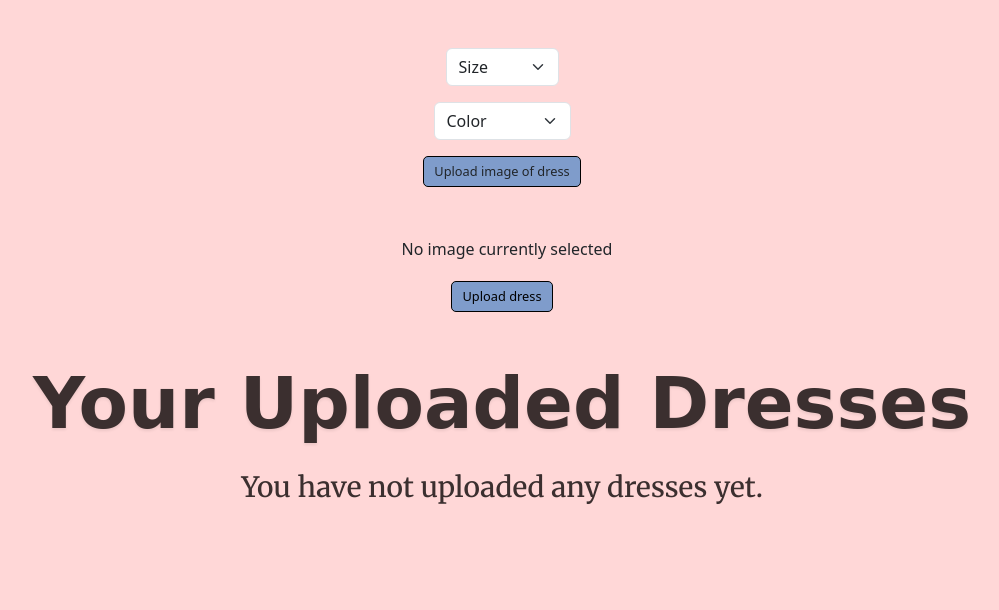
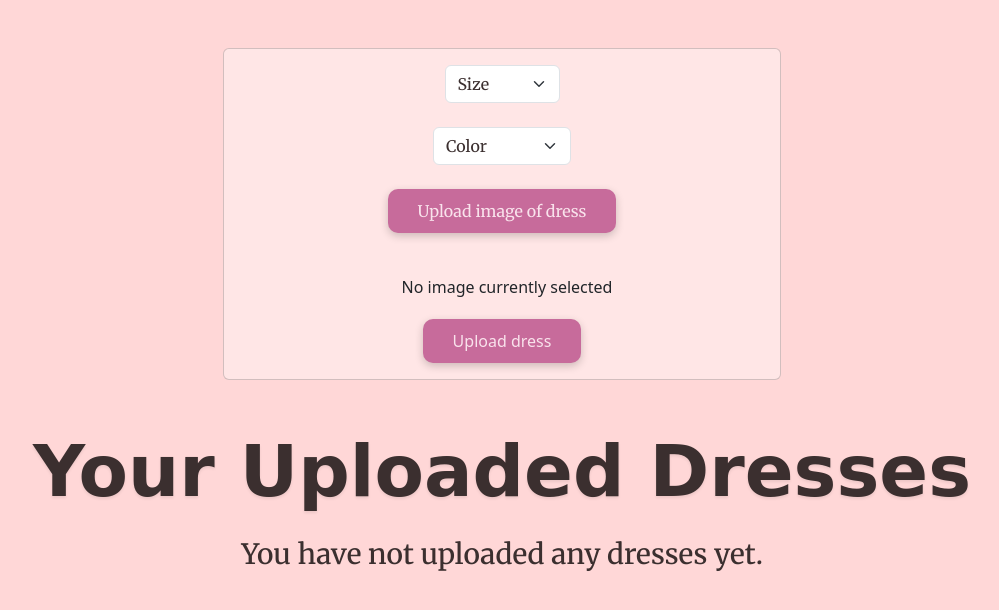
Before and after one commit to angelicabz81/gettingStarted, a Flask app: page /upload in a window 1280 px wide. Shown: the part 76-686 px from the top of the page, without its empty margins (138-1137 px from the left). Run offline with Flask 3, Linux system fonts and the light colour scheme; a user stored in the database is signed in; data comes from the database, SQL or seed files in the repository; both versions use the stored data as it was after the commit; some web fonts are replaced.

Commit message:
messages cards in progress

```diff
--- a/static/style.css
+++ b/static/style.css
@@ -103,32 +103,14 @@ nav .navbar-brand
   height: 100%
 }
 
-/* Table */
-
-.table {
-    --bs-table-color-type: initial;
-    --bs-table-bg-type: initial;
-    --bs-table-color-state: initial;
-    --bs-table-bg-state: initial;
-    --bs-table-color: var(--bs-emphasis-color);
-    --bs-table-bg: var(--bs-body-bg);
-    --bs-table-border-color: var(--bs-border-color);
-    --bs-table-accent-bg: transparent;
-    --bs-table-striped-color: var(--bs-emphasis-color);
-    --bs-table-striped-bg: rgba(var(--bs-emphasis-color-rgb), 0.05);
-    --bs-table-active-color: var(--bs-emphasis-color);
-    --bs-table-active-bg: rgba(var(--bs-emphasis-color-rgb), 0.1);
-    --bs-table-hover-color: var(--bs-emphasis-color);
-    --bs-table-hover-bg: rgba(var(--bs-emphasis-color-rgb), 0.075);
-    width: 100%;
-    margin-bottom: 1rem;
-    vertical-align: top;
-    border-color: var(--bs-table-border-color);
+.card {
+  background-color: #FFE6E6;
 }
 
 
+/* For UPLOAD FORM */
 
-/* For UPLOAD FORM */
+
 
 form img {
   height: 300px;
@@ -142,12 +124,19 @@ form p {
 
 form label,
 form button {
-  background-color: #7f9ccb;
+
+  background-color: #C76B9B;
+  border: 1px #C76B9B;
+
   padding: 5px 10px;
-  border-radius: 5px;
-  border: 1px ridge black;
+  border-radius: 900px;
+  box-shadow: 0px 3px 8px rgba(0, 0, 0, 0.2);
+
   font-size: 0.8rem;
   height: auto;
+  display: inline-block;
+  width: auto;
+  cursor: pointer;
 }
 
 form label:hover,
@@ -166,13 +155,16 @@ form button:active {
   list-style-type: none;
 }
 
-
 /* For Catalogue*/
 
-table img {
-  height: 45%;
-  width: 45%;
-  order: 1;
+form .upload-card {
+  width: 50%;
+  margin: 0 auto;
+  display: flex;
+  flex-direction: column;
+  align-items: center;
+
+
 }
 
 
--- a/templates/holdings.html
+++ b/templates/holdings.html
@@ -27,6 +27,7 @@
 
                                 <form action = "/returnDress" method = "post">
                                     <input type="hidden" name="dressId" value="{{ dress['id'] }}">
+                                    <br>
                                     <button class="btn btn-primary" type="submit">Return dress</button>
                                 </form>
                                 <br>
@@ -35,8 +36,8 @@
                                     <input type="hidden" name="receiver_id" value="{{ dress['owner_id'] }}">
                                     <input type="hidden" name="dress_id" value="{{ dress['id'] }}">
                                     <div class="input-group">
-                                        <input type="text" name="body" class="form-control" placeholder="Message owner..." required>
-                                        <button type="submit" class="btn btn-primary btn-sm">Send</button>
+                                        <input type="text" name="body" class="form-control body-font" placeholder="Message owner..." required>
+                                        <button type="submit" class="btn btn-primary btn-sm body-font">Send</button>
                                     </div>
                                 </form>
 
--- a/templates/upload.html
+++ b/templates/upload.html
@@ -68,39 +68,40 @@
       <!-- Drop down for sizes -->
     <form action="/upload" method="post" enctype="multipart/form-data">
 
-        <div class = "container">
+        <div class = " card p-3 text-center upload-card">
 
-            <div class = "mb-3">
-                <select class="form-select mx-auto w-auto" name="size" required>
+
+            <select class="form-select mx-auto w-auto body-font" name="size" required>
                 <option value="" selected="">Size</option>
                 {% for size in ["x-small", "small", "medium", "large", "x-large"]%}
                     <option value = "{{ size }}"> {{ size }} </option>
                 {% endfor %}
             </select>
-            </div>
+            <br>
+
 
             <!-- Drop down for colors -->
-            <div class = "mb-3">
-                <select class="form-select mx-auto w-auto" name="color" required>
+
+            <select class="form-select mx-auto w-auto body-font" name="color" required>
                 <option value="" selected="">Color</option>
                 {% for color in ["red", "pink", "blue", "purple", "black", "white", "green", "yellow/gold", "gray/silver", "other"] %}
                     <option value = "{{ color }}"> {{ color }} </option>
                 {% endfor %}
             </select>
-            </div>
+            <br>
+
 
             <!-- Allow user to upload photo of dress -->
-            <label for="image_uploads">Upload image of dress</label>
-            <div class = "mb-3">
+            <label for="image_uploads" class = "form-btn btn-primary body-font">Upload image of dress</label>
             <input type="file" id="image_uploads" name="dressImage" accept="image/png, image/jpeg, image/jpg" required>
-            </div>
 
-            <div class = "preview">
+
+            <div class = "preview mt-2">
                 <p>No image currently selected</p>
             </div>
 
 
-            <button type="submit">Upload dress</button>
+            <button type="submit" class = "form-btn btn-primary block">Upload dress</button>
 
         </div>
     </form>
```
Also changed, not shown: templates/messages.html (+27 -3 lines), wardrobe.db, 4 other files. Lines whose indentation alone changed are shown as unchanged.
